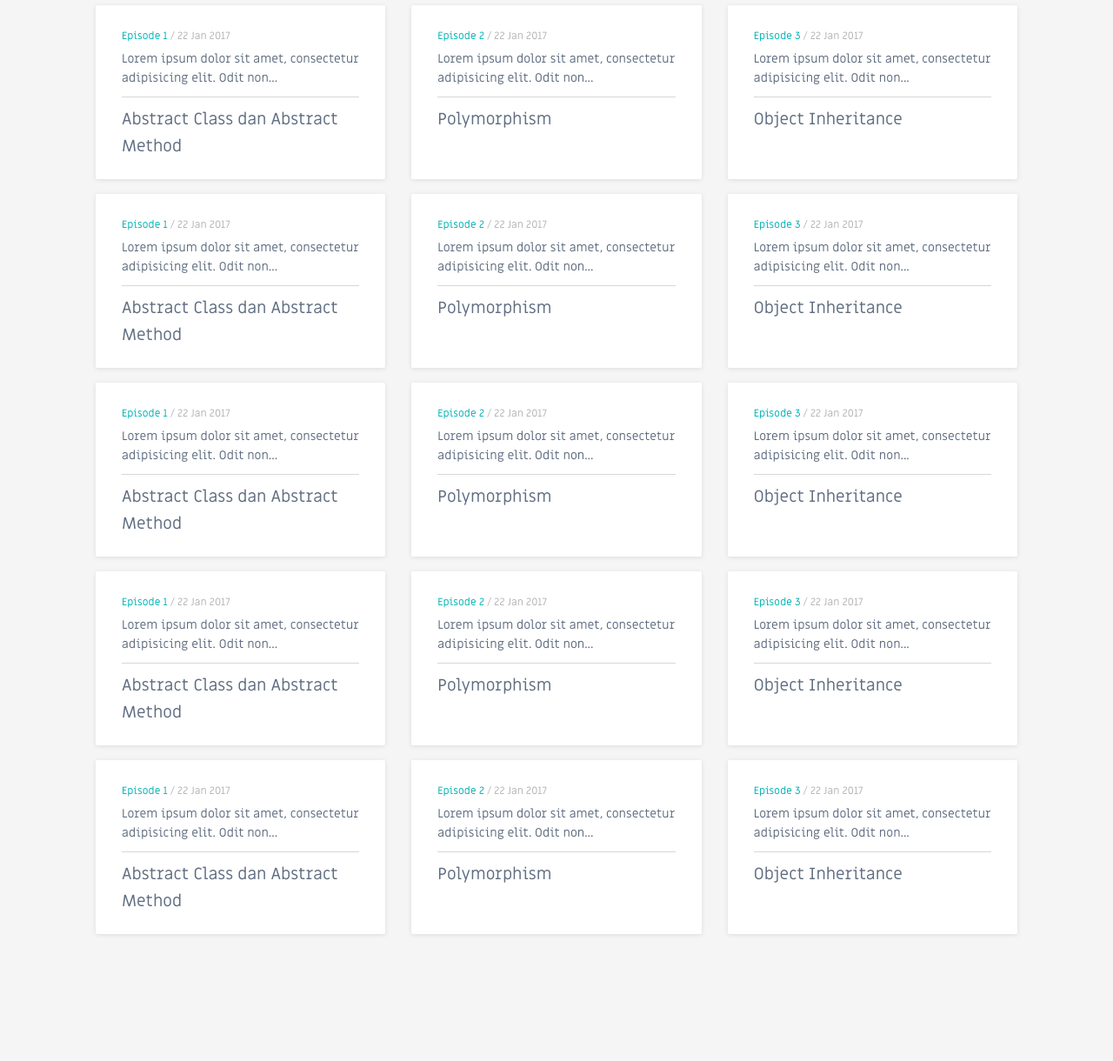
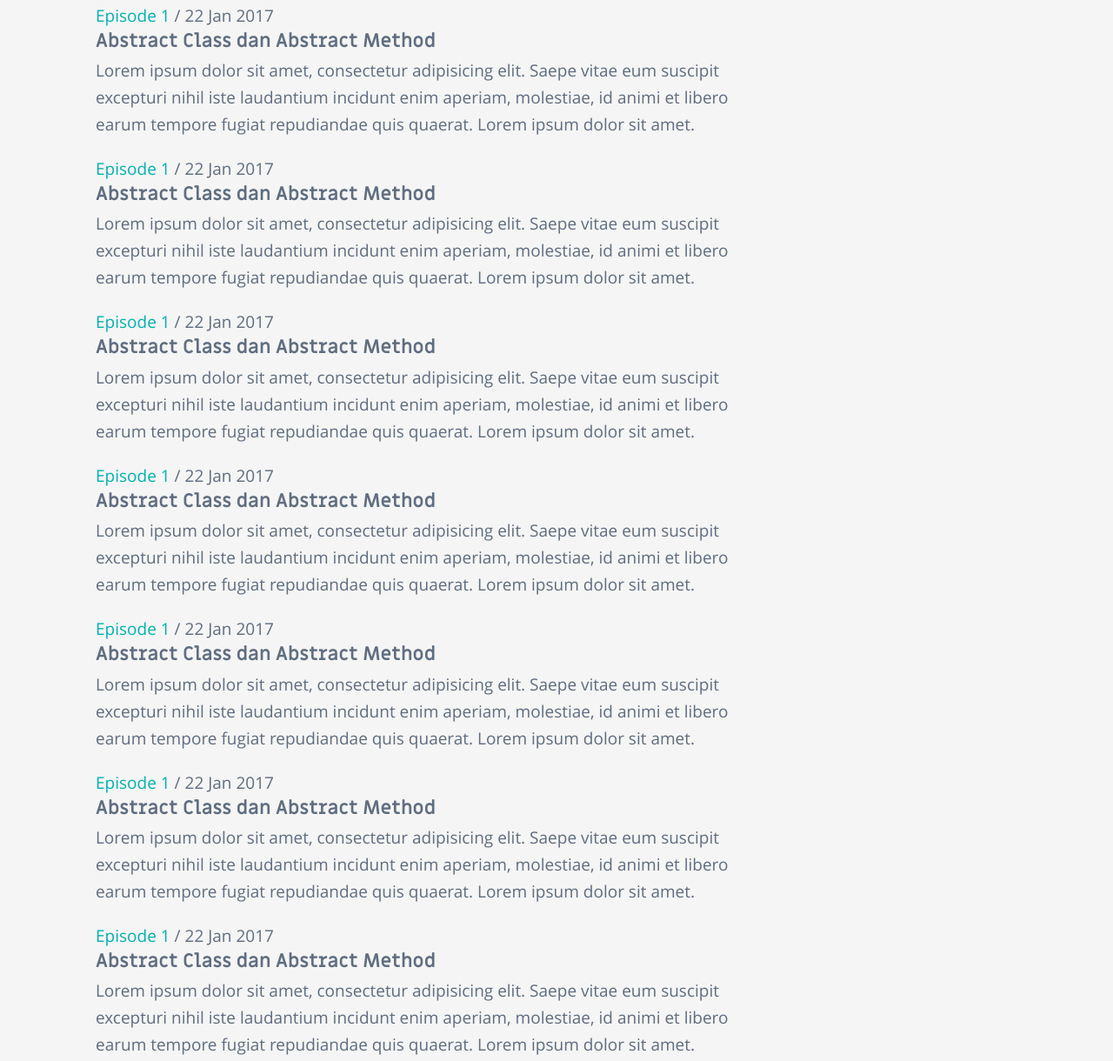
Before and after one commit to khoerodin/cleanread, a website: page src/series.html in a window 1280 px wide. Shown: the part 475-1695 px from the top of the page at 87% size. Before the commit the page ends 1591 px from the top, so only its background shows below. Drawn offline with Linux system fonts and the light colour scheme.

Commit message:
edit series page

```diff
--- a/src/series.html
+++ b/src/series.html
@@ -22,166 +22,195 @@
 <script src="js/vendor/highlight.min.js"></script>
 <script src="js/default.js"></script>
 
-<header class="site-header">
+<header>
+
   <div class="container container-l">
-    <div class="clear pad-top-10 pad-bottom-10">
+    <div class="clear pad-top-10 pad-bottom-7">
       <div class="col-12-l">
-        <a href="/" class="logo" title="khoerodin">khoe<span class="text-primary">rodin</span></a>
+        <div class="header-logo no-border pad-bottom-10">
+          <a href="/" class="logo">khoe<span class="text-grey">rodin</span></a>
+        </div>
       </div>
     </div>
   </div>
+
+  <div class="horizontal-menu hidden">
+    <div class="container container-l">
+      <div class="clear pad-bottom-7">
+        <div class="col-12-l">
+          <ul><li><a>Lorem</a></li></ul>
+        </div>
+      </div>
+    </div>
+  </div>
+
 </header>
 
-<div class="bg-white series">
-  <div class="container container-l">
+<div class="container container-l series">
 
-    <div class="clear pad-top-25 pad-bottom-25">
-      <div class="col-8-l">
-        <div class="heading">
-          <h2 class="parent-title">Intermediate</h2>
-          <h1>Object-Oriented PHP</h1>
-          <p>Mempelajari Framework PHP tanpa terlebih dahulu memahami bagaimana konsep PHP berorientasi objek tentunya akan sedikit kelabakan. Seri ini saya sajikan bagi Anda agar lebih siap memakai framework atau bahkan merancang sendiri sebuah framework.</p>
-        </div>
+  <div class="clear pad-bottom-20">
+    <div class="col-12-l">
+      <div class="heading">
+        <h2 class="parent-title">Intermediate</h2>
+        <h1>Object-Oriented PHP</h1>
+        <p>Mempelajari Framework PHP tanpa terlebih dahulu memahami bagaimana konsep PHP berorientasi objek tentunya akan sedikit kelabakan. Seri ini saya sajikan agar kita lebih siap lagi memakai framework atau bahkan merancang sendiri sebuah framework.</p>
       </div>
-      <div class="col-4-l"></div>
     </div>
   </div>
+
 </div>
 
 <div class="container container-l">
   <div class="clear pad-top-25 pad-bottom-25">
-    <div class="col-4-l">
-      <a href="/" class="mute-link">
-        <div class="post-list-card">
+    <div class="col-9-l">
+      <a href="/episode.html" class="mute-link">
+        <div class="post-list">
           <div class="meta"><span class="text-primary">Episode 1</span> / 22 Jan 2017</div>
-          <div class="content">Lorem ipsum dolor sit amet, consectetur adipisicing elit. Odit non...</div>
-          <div class="title">Abstract Class dan Abstract Method</div>
+          <h3 class="pad-top-7">Abstract Class dan Abstract Method</h3>
+          <div class="snippet-content">
+            <p>Lorem ipsum dolor sit amet, consectetur adipisicing elit. Saepe vitae eum suscipit excepturi nihil iste laudantium incidunt enim aperiam, molestiae, id animi et libero earum tempore fugiat repudiandae quis quaerat. Lorem ipsum dolor sit amet.</p>
+          </div>
         </div>
       </a>
     </div>
-    <div class="col-4-l">
-      <a href="/" class="mute-link">
-        <div class="post-list-card">
-          <div class="meta"><span class="text-primary">Episode 2</span> / 22 Jan 2017</div>
-          <div class="content">Lorem ipsum dolor sit amet, consectetur adipisicing elit. Odit non...</div>
-          <div class="title">Polymorphism</div>
+    <div class="col-9-l">
+      <a href="/episode.html" class="mute-link">
+        <div class="post-list">
+          <div class="meta"><span class="text-primary">Episode 1</span> / 22 Jan 2017</div>
+          <h3 class="pad-top-7">Abstract Class dan Abstract Method</h3>
+          <div class="snippet-content">
+            <p>Lorem ipsum dolor sit amet, consectetur adipisicing elit. Saepe vitae eum suscipit excepturi nihil iste laudantium incidunt enim aperiam, molestiae, id animi et libero earum tempore fugiat repudiandae quis quaerat. Lorem ipsum dolor sit amet.</p>
+          </div>
         </div>
       </a>
-    </div>
-    <div class="col-4-l">
-      <a href="/" class="mute-link">
-        <div class="post-list-card">
-          <div class="meta"><span class="text-primary">Episode 3</span> / 22 Jan 2017</div>
-          <div class="content">Lorem ipsum dolor sit amet, consectetur adipisicing elit. Odit non...</div>
-          <div class="title">Object Inheritance</div>
+    </div><div class="col-9-l">
+      <a href="/episode.html" class="mute-link">
+        <div class="post-list">
+          <div class="meta"><span class="text-primary">Episode 1</span> / 22 Jan 2017</div>
+          <h3 class="pad-top-7">Abstract Class dan Abstract Method</h3>
+          <div class="snippet-content">
+            <p>Lorem ipsum dolor sit amet, consectetur adipisicing elit. Saepe vitae eum suscipit excepturi nihil iste laudantium incidunt enim aperiam, molestiae, id animi et libero earum tempore fugiat repudiandae quis quaerat. Lorem ipsum dolor sit amet.</p>
+          </div>
         </div>
       </a>
-    </div>
-    <div class="col-4-l">
-      <a href="/" class="mute-link">
-        <div class="post-list-card">
+    </div><div class="col-9-l">
+      <a href="/episode.html" class="mute-link">
+        <div class="post-list">
           <div class="meta"><span class="text-primary">Episode 1</span> / 22 Jan 2017</div>
-          <div class="content">Lorem ipsum dolor sit amet, consectetur adipisicing elit. Odit non...</div>
-          <div class="title">Abstract Class dan Abstract Method</div>
+          <h3 class="pad-top-7">Abstract Class dan Abstract Method</h3>
+          <div class="snippet-content">
+            <p>Lorem ipsum dolor sit amet, consectetur adipisicing elit. Saepe vitae eum suscipit excepturi nihil iste laudantium incidunt enim aperiam, molestiae, id animi et libero earum tempore fugiat repudiandae quis quaerat. Lorem ipsum dolor sit amet.</p>
+          </div>
         </div>
       </a>
-    </div>
-    <div class="col-4-l">
-      <a href="/" class="mute-link">
-        <div class="post-list-card">
-          <div class="meta"><span class="text-primary">Episode 2</span> / 22 Jan 2017</div>
-          <div class="content">Lorem ipsum dolor sit amet, consectetur adipisicing elit. Odit non...</div>
-          <div class="title">Polymorphism</div>
+    </div><div class="col-9-l">
+      <a href="/episode.html" class="mute-link">
+        <div class="post-list">
+          <div class="meta"><span class="text-primary">Episode 1</span> / 22 Jan 2017</div>
+          <h3 class="pad-top-7">Abstract Class dan Abstract Method</h3>
+          <div class="snippet-content">
+            <p>Lorem ipsum dolor sit amet, consectetur adipisicing elit. Saepe vitae eum suscipit excepturi nihil iste laudantium incidunt enim aperiam, molestiae, id animi et libero earum tempore fugiat repudiandae quis quaerat. Lorem ipsum dolor sit amet.</p>
+          </div>
         </div>
       </a>
-    </div>
-    <div class="col-4-l">
-      <a href="/" class="mute-link">
-        <div class="post-list-card">
-          <div class="meta"><span class="text-primary">Episode 3</span> / 22 Jan 2017</div>
-          <div class="content">Lorem ipsum dolor sit amet, consectetur adipisicing elit. Odit non...</div>
-          <div class="title">Object Inheritance</div>
+    </div><div class="col-9-l">
+      <a href="/episode.html" class="mute-link">
+        <div class="post-list">
+          <div class="meta"><span class="text-primary">Episode 1</span> / 22 Jan 2017</div>
+          <h3 class="pad-top-7">Abstract Class dan Abstract Method</h3>
+          <div class="snippet-content">
+            <p>Lorem ipsum dolor sit amet, consectetur adipisicing elit. Saepe vitae eum suscipit excepturi nihil iste laudantium incidunt enim aperiam, molestiae, id animi et libero earum tempore fugiat repudiandae quis quaerat. Lorem ipsum dolor sit amet.</p>
+          </div>
         </div>
       </a>
-    </div>
-    <div class="col-4-l">
-      <a href="/" class="mute-link">
-        <div class="post-list-card">
+    </div><div class="col-9-l">
+      <a href="/episode.html" class="mute-link">
+        <div class="post-list">
           <div class="meta"><span class="text-primary">Episode 1</span> / 22 Jan 2017</div>
-          <div class="content">Lorem ipsum dolor sit amet, consectetur adipisicing elit. Odit non...</div>
-          <div class="title">Abstract Class dan Abstract Method</div>
+          <h3 class="pad-top-7">Abstract Class dan Abstract Method</h3>
+          <div class="snippet-content">
+            <p>Lorem ipsum dolor sit amet, consectetur adipisicing elit. Saepe vitae eum suscipit excepturi nihil iste laudantium incidunt enim aperiam, molestiae, id animi et libero earum tempore fugiat repudiandae quis quaerat. Lorem ipsum dolor sit amet.</p>
+          </div>
         </div>
       </a>
-    </div>
-    <div class="col-4-l">
-      <a href="/" class="mute-link">
-        <div class="post-list-card">
-          <div class="meta"><span class="text-primary">Episode 2</span> / 22 Jan 2017</div>
-          <div class="content">Lorem ipsum dolor sit amet, consectetur adipisicing elit. Odit non...</div>
-          <div class="title">Polymorphism</div>
+    </div><div class="col-9-l">
+      <a href="/episode.html" class="mute-link">
+        <div class="post-list">
+          <div class="meta"><span class="text-primary">Episode 1</span> / 22 Jan 2017</div>
+          <h3 class="pad-top-7">Abstract Class dan Abstract Method</h3>
+          <div class="snippet-content">
+            <p>Lorem ipsum dolor sit amet, consectetur adipisicing elit. Saepe vitae eum suscipit excepturi nihil iste laudantium incidunt enim aperiam, molestiae, id animi et libero earum tempore fugiat repudiandae quis quaerat. Lorem ipsum dolor sit amet.</p>
+          </div>
         </div>
       </a>
-    </div>
-    <div class="col-4-l">
-      <a href="/" class="mute-link">
-        <div class="post-list-card">
-          <div class="meta"><span class="text-primary">Episode 3</span> / 22 Jan 2017</div>
-          <div class="content">Lorem ipsum dolor sit amet, consectetur adipisicing elit. Odit non...</div>
-          <div class="title">Object Inheritance</div>
+    </div><div class="col-9-l">
+      <a href="/episode.html" class="mute-link">
+        <div class="post-list">
+          <div class="meta"><span class="text-primary">Episode 1</span> / 22 Jan 2017</div>
+          <h3 class="pad-top-7">Abstract Class dan Abstract Method</h3>
+          <div class="snippet-content">
+            <p>Lorem ipsum dolor sit amet, consectetur adipisicing elit. Saepe vitae eum suscipit excepturi nihil iste laudantium incidunt enim aperiam, molestiae, id animi et libero earum tempore fugiat repudiandae quis quaerat. Lorem ipsum dolor sit amet.</p>
+          </div>
         </div>
       </a>
-    </div>
-    <div class="col-4-l">
-      <a href="/" class="mute-link">
-        <div class="post-list-card">
+    </div><div class="col-9-l">
+      <a href="/episode.html" class="mute-link">
+        <div class="post-list">
           <div class="meta"><span class="text-primary">Episode 1</span> / 22 Jan 2017</div>
-          <div class="content">Lorem ipsum dolor sit amet, consectetur adipisicing elit. Odit non...</div>
-          <div class="title">Abstract Class dan Abstract Method</div>
+          <h3 class="pad-top-7">Abstract Class dan Abstract Method</h3>
+          <div class="snippet-content">
+            <p>Lorem ipsum dolor sit amet, consectetur adipisicing elit. Saepe vitae eum suscipit excepturi nihil iste laudantium incidunt enim aperiam, molestiae, id animi et libero earum tempore fugiat repudiandae quis quaerat. Lorem ipsum dolor sit amet.</p>
+          </div>
         </div>
       </a>
-    </div>
-    <div class="col-4-l">
-      <a href="/" class="mute-link">
-        <div class="post-list-card">
-          <div class="meta"><span class="text-primary">Episode 2</span> / 22 Jan 2017</div>
-          <div class="content">Lorem ipsum dolor sit amet, consectetur adipisicing elit. Odit non...</div>
-          <div class="title">Polymorphism</div>
+    </div><div class="col-9-l">
+      <a href="/episode.html" class="mute-link">
+        <div class="post-list">
+          <div class="meta"><span class="text-primary">Episode 1</span> / 22 Jan 2017</div>
+          <h3 class="pad-top-7">Abstract Class dan Abstract Method</h3>
+          <div class="snippet-content">
+            <p>Lorem ipsum dolor sit amet, consectetur adipisicing elit. Saepe vitae eum suscipit excepturi nihil iste laudantium incidunt enim aperiam, molestiae, id animi et libero earum tempore fugiat repudiandae quis quaerat. Lorem ipsum dolor sit amet.</p>
+          </div>
         </div>
       </a>
-    </div>
-    <div class="col-4-l">
-      <a href="/" class="mute-link">
-        <div class="post-list-card">
-          <div class="meta"><span class="text-primary">Episode 3</span> / 22 Jan 2017</div>
-          <div class="content">Lorem ipsum dolor sit amet, consectetur adipisicing elit. Odit non...</div>
-          <div class="title">Object Inheritance</div>
+    </div><div class="col-9-l">
+      <a href="/episode.html" class="mute-link">
+        <div class="post-list">
+          <div class="meta"><span class="text-primary">Episode 1</span> / 22 Jan 2017</div>
+          <h3 class="pad-top-7">Abstract Class dan Abstract Method</h3>
+          <div class="snippet-content">
+            <p>Lorem ipsum dolor sit amet, consectetur adipisicing elit. Saepe vitae eum suscipit excepturi nihil iste laudantium incidunt enim aperiam, molestiae, id animi et libero earum tempore fugiat repudiandae quis quaerat. Lorem ipsum dolor sit amet.</p>
+          </div>
         </div>
       </a>
-    </div>
-    <div class="col-4-l">
-      <a href="/" class="mute-link">
-        <div class="post-list-card">
+    </div><div class="col-9-l">
+      <a href="/episode.html" class="mute-link">
+        <div class="post-list">
           <div class="meta"><span class="text-primary">Episode 1</span> / 22 Jan 2017</div>
-          <div class="content">Lorem ipsum dolor sit amet, consectetur adipisicing elit. Odit non...</div>
-          <div class="title">Abstract Class dan Abstract Method</div>
+          <h3 class="pad-top-7">Abstract Class dan Abstract Method</h3>
+          <div class="snippet-content">
+            <p>Lorem ipsum dolor sit amet, consectetur adipisicing elit. Saepe vitae eum suscipit excepturi nihil iste laudantium incidunt enim aperiam, molestiae, id animi et libero earum tempore fugiat repudiandae quis quaerat. Lorem ipsum dolor sit amet.</p>
+          </div>
         </div>
       </a>
-    </div>
-    <div class="col-4-l">
-      <a href="/" class="mute-link">
-        <div class="post-list-card">
-          <div class="meta"><span class="text-primary">Episode 2</span> / 22 Jan 2017</div>
-          <div class="content">Lorem ipsum dolor sit amet, consectetur adipisicing elit. Odit non...</div>
-          <div class="title">Polymorphism</div>
+    </div><div class="col-9-l">
+      <a href="/episode.html" class="mute-link">
+        <div class="post-list">
+          <div class="meta"><span class="text-primary">Episode 1</span> / 22 Jan 2017</div>
+          <h3 class="pad-top-7">Abstract Class dan Abstract Method</h3>
+          <div class="snippet-content">
+            <p>Lorem ipsum dolor sit amet, consectetur adipisicing elit. Saepe vitae eum suscipit excepturi nihil iste laudantium incidunt enim aperiam, molestiae, id animi et libero earum tempore fugiat repudiandae quis quaerat. Lorem ipsum dolor sit amet.</p>
+          </div>
         </div>
       </a>
-    </div>
-    <div class="col-4-l">
-      <a href="/" class="mute-link">
-        <div class="post-list-card">
-          <div class="meta"><span class="text-primary">Episode 3</span> / 22 Jan 2017</div>
-          <div class="content">Lorem ipsum dolor sit amet, consectetur adipisicing elit. Odit non...</div>
-          <div class="title">Object Inheritance</div>
+    </div><div class="col-9-l">
+      <a href="/episode.html" class="mute-link">
+        <div class="post-list">
+          <div class="meta"><span class="text-primary">Episode 1</span> / 22 Jan 2017</div>
+          <h3 class="pad-top-7">Abstract Class dan Abstract Method</h3>
+          <div class="snippet-content">
+            <p>Lorem ipsum dolor sit amet, consectetur adipisicing elit. Saepe vitae eum suscipit excepturi nihil iste laudantium incidunt enim aperiam, molestiae, id animi et libero earum tempore fugiat repudiandae quis quaerat. Lorem ipsum dolor sit amet.</p>
+          </div>
         </div>
       </a>
     </div>
```
